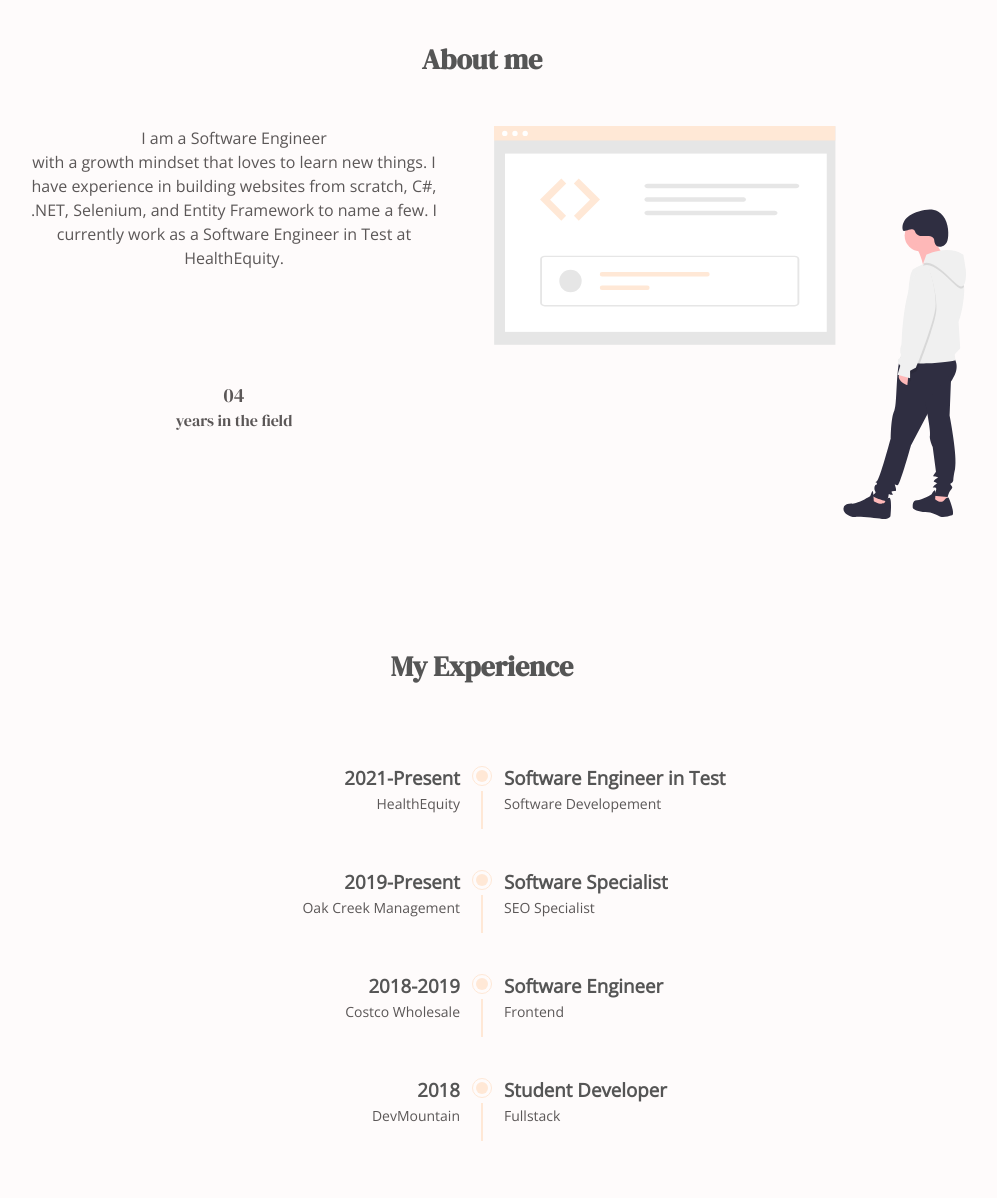
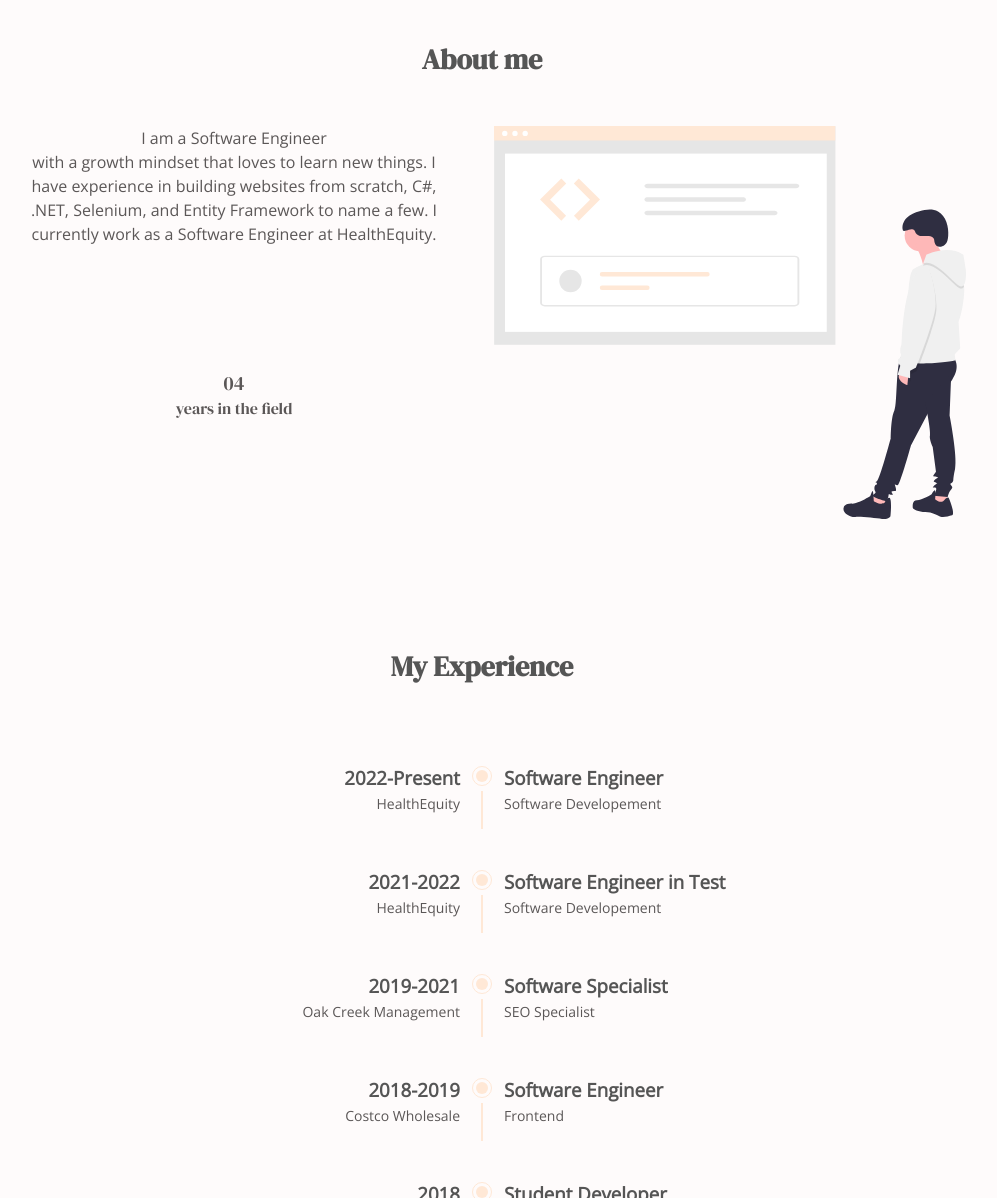
Before and after one commit to rubypruneda/personal-website, a plain HTML site: page index.html in a window 1280 px wide. Shown: the part 680-1878 px from the top of the page, without its empty margins (158-1155 px from the left). Drawn offline with nearby package versions, Linux system fonts and the light colour scheme.

Commit message:
job update

```diff
--- a/index.html
+++ b/index.html
@@ -73,7 +73,7 @@
                 <div class="home__data">
                     <span class="home__greeting">Hello, my name is</span>
                     <h1 class="home__name">Ruby Pruneda</h1>
-                    <span class="home__profession">Software Engineer in Test</span>
+                    <span class="home__profession">Software Engineer</span>
                 </div>
 
                 <div class="home__img">
@@ -92,7 +92,7 @@
             <div class="about__container bd-grid">
 
                 <div class="about__data bd-grid">
-                    <p class="about__description"><span>I am a Software Engineer<br> with a growth mindset that loves to learn new things. I have experience in building websites from scratch, C#, .NET, Selenium, and Entity Framework to name a few. I currently work as a Software Engineer in Test at HealthEquity.</span></p>
+                    <p class="about__description"><span>I am a Software Engineer<br> with a growth mindset that loves to learn new things. I have experience in building websites from scratch, C#, .NET, Selenium, and Entity Framework to name a few. I currently work as a Software Engineer at HealthEquity.</span></p>
 
                     <div class="">
                         <span class="about__number">04</span>
@@ -114,10 +114,30 @@
             <h2 class="section-title">My Experience</h2>
 
             <div class="experience__container bd-grid">
+
                 <div class="experience__content">
 
                     <div class="">
-                        <h3 class="experience__year">2021-Present</h3>
+                        <h3 class="experience__year">2022-Present</h3>
+                        <span class="experience__place">HealthEquity</span>
+                    </div>
+
+                    <div class="experience__time">
+                        <span class="experience__rounder"></span>
+                        <span class="experience__line"></span>
+                    </div>
+
+                    <div class="">
+                        <h3 class="experience__job">Software Engineer</h3>
+                        <span class="experience__specialty">Software Developement</span>
+                    </div>
+
+                </div>
+
+                <div class="experience__content">
+
+                    <div class="">
+                        <h3 class="experience__year">2021-2022</h3>
                         <span class="experience__place">HealthEquity</span>
                     </div>
 
@@ -135,7 +155,7 @@
                 <div class="experience__content">
 
                     <div class="">
-                        <h3 class="experience__year">2019-Present</h3>
+                        <h3 class="experience__year">2019-2021</h3>
                         <span class="experience__place">Oak Creek Management</span>
                     </div>
 
```
